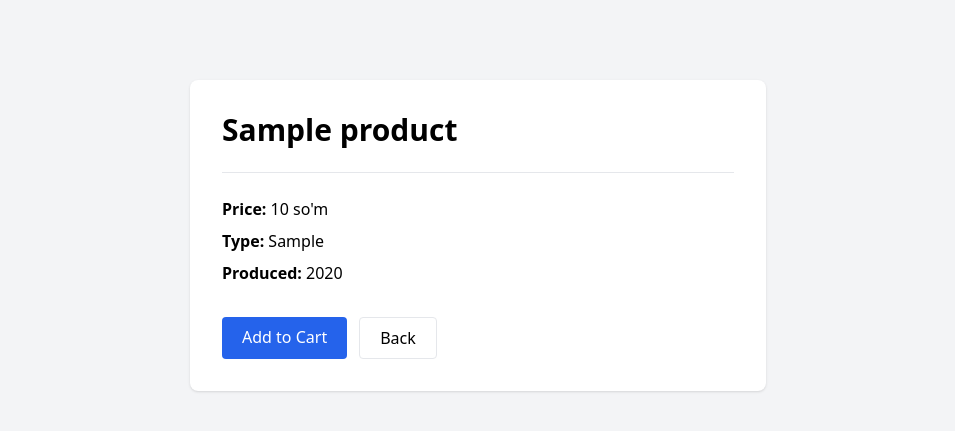
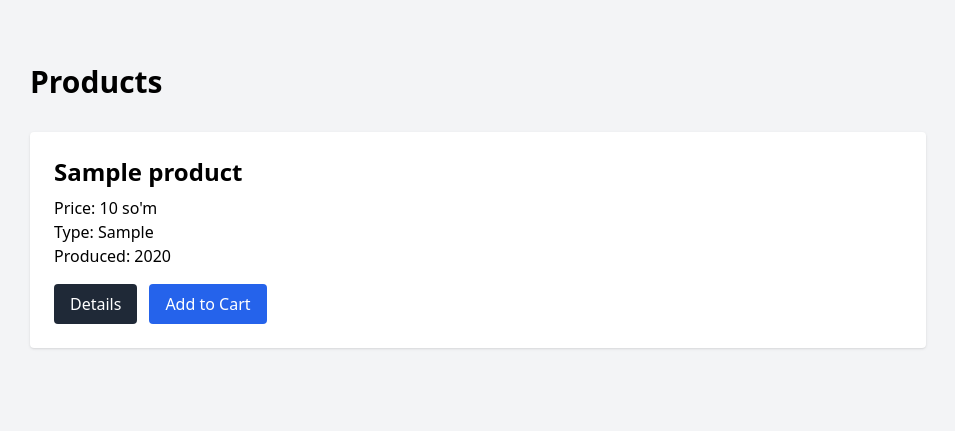
Before and after one commit to UlugbekYCoder/python-vazifalar, a Flask app: template Ministore/templates/products.html in a window 1280 px wide. Shown: the top 431 px of the page, without its empty margins (162-1117 px from the left). Run offline with Flask 3, Linux system fonts and the light colour scheme; the template is opened without the code that fills it: most values are stand-ins (such as "Sample title", 1, 10 or a date in 2020); some libraries are stand-ins or nearby versions.

Commit message:
Some fixes

```diff
--- a/Ministore/templates/products.html
+++ b/Ministore/templates/products.html
@@ -3,54 +3,57 @@
 <head>
     <meta charset="UTF-8">
     <meta name="viewport" content="width=device-width, initial-scale=1.0">
-    <title>{{ product.name }}</title>
+    <title>Products</title>
 
     <script src="https://cdn.tailwindcss.com"></script>
 </head>
 
 <body class="bg-gray-100">
 
-<div class="max-w-xl mx-auto mt-20">
+<div class="max-w-4xl mx-auto mt-16">
 
-    <div class="bg-white shadow rounded-lg p-8">
+    <h1 class="text-3xl font-bold mb-8">
+        Products
+    </h1>
 
-        <h1 class="text-3xl font-bold">
+    {% for product in products %}
+
+    <div class="bg-white rounded shadow p-6 mb-4">
+
+        <h2 class="text-2xl font-semibold">
             {{ product.name }}
-        </h1>
+        </h2>
 
-        <hr class="my-6">
+        <p class="mt-2">
+            Price: {{ product.price }} so'm
+        </p>
 
         <p>
-            <strong>Price:</strong>
-            {{ product.price }} so'm
+            Type: {{ product.product_type }}
         </p>
 
-        <p class="mt-2">
-            <strong>Type:</strong>
-            {{ product.product_type }}
+        <p>
+            Produced: {{ product.year }}
         </p>
 
-        <p class="mt-2">
-            <strong>Produced:</strong>
-            {{ product.year }}
-        </p>
+        <div class="mt-4 flex gap-3">
 
-        <div class="mt-8 flex gap-3">
+            <a href="/product/{{ product.name }}"
+               class="bg-gray-800 text-white px-4 py-2 rounded">
+                Details
+            </a>
 
             <a href="/add/{{ product.name }}"
-               class="bg-blue-600 text-white px-5 py-2 rounded hover:bg-blue-700">
+               class="bg-blue-600 text-white px-4 py-2 rounded">
                 Add to Cart
-            </a>
-
-            <a href="/products"
-               class="border px-5 py-2 rounded hover:bg-gray-100">
-                Back
             </a>
 
         </div>
 
     </div>
 
+    {% endfor %}
+
 </div>
 
 </body>
```
